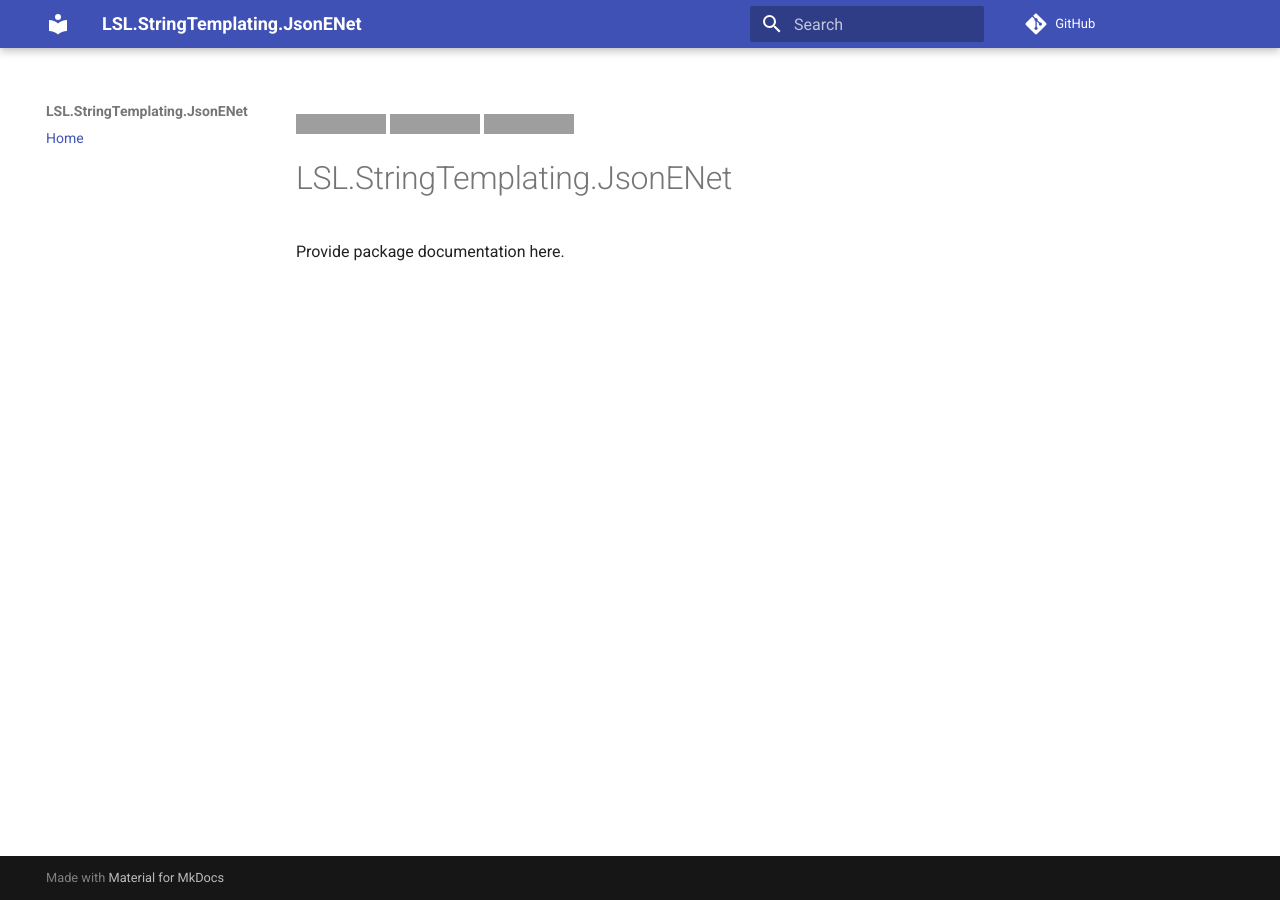
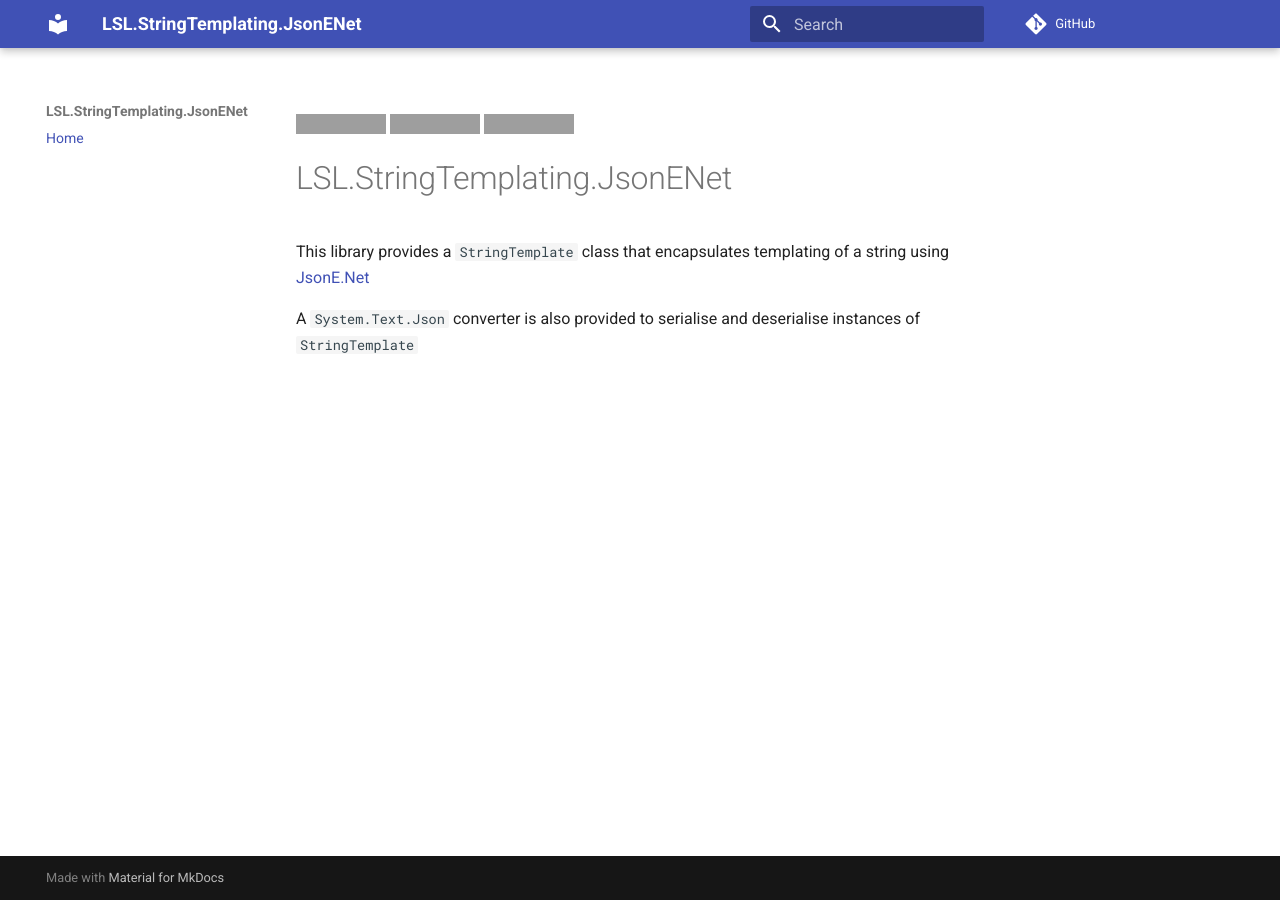
Before and after one commit to alunacjones/LSL.StringTemplating.JsonENet, an MkDocs documentation site: the page built from docs/index.md, in a window 1280 px wide. Built offline with MkDocs 1.6.1 and Material for MkDocs 9.7.7, drawn with Linux system fonts in a browser that asks for light colours; comment, search, counter and statistics services are not loaded; grey boxes are pictures that could not be loaded.

Commit message:
start of docs

```diff
--- a/docs/index.md
+++ b/docs/index.md
@@ -4,4 +4,6 @@
 
 # LSL.StringTemplating.JsonENet
 
-Provide package documentation here.
+This library provides a `StringTemplate` class that encapsulates templating of a string using [JsonE.Net](https://www.nuget.org/packages/JsonE.Net)
+
+A `System.Text.Json` converter is also provided to serialise and deserialise instances of `StringTemplate`
```
Also changed, not shown: readme.md (+3 -1 lines).
